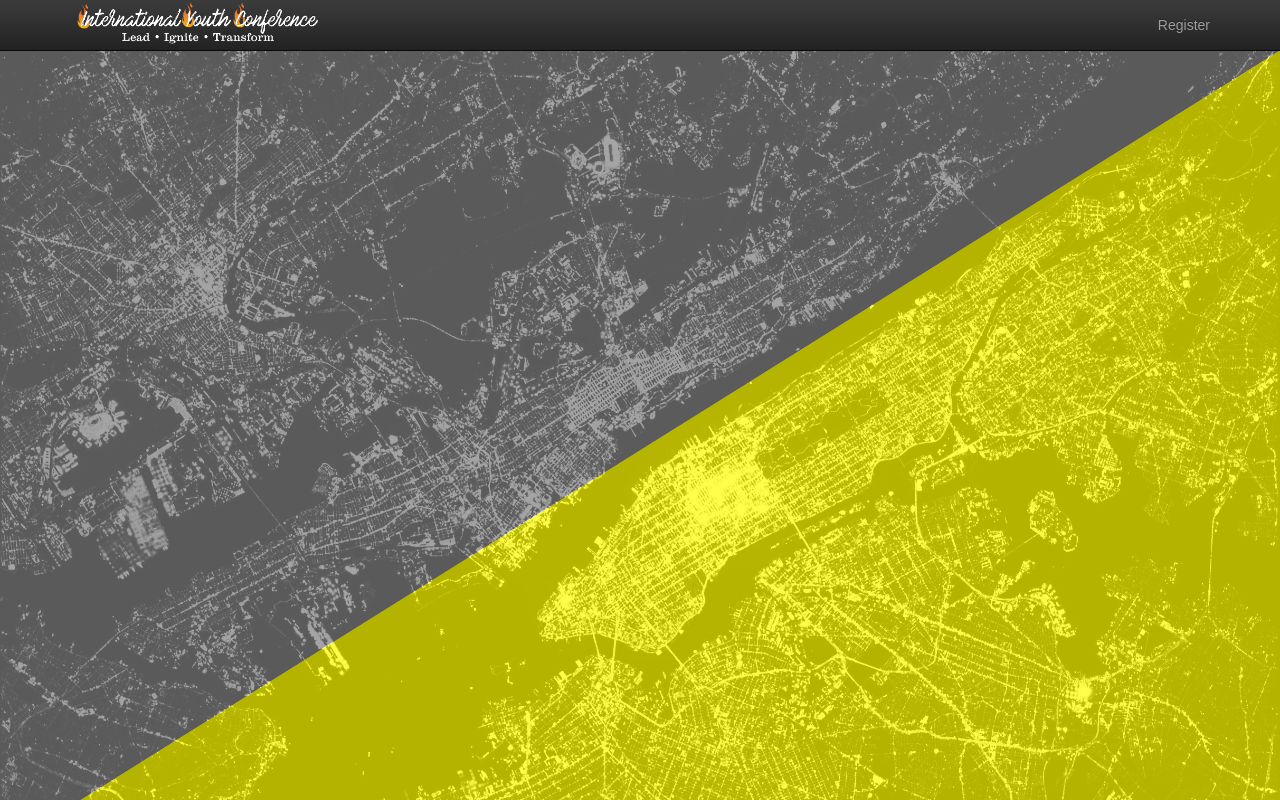
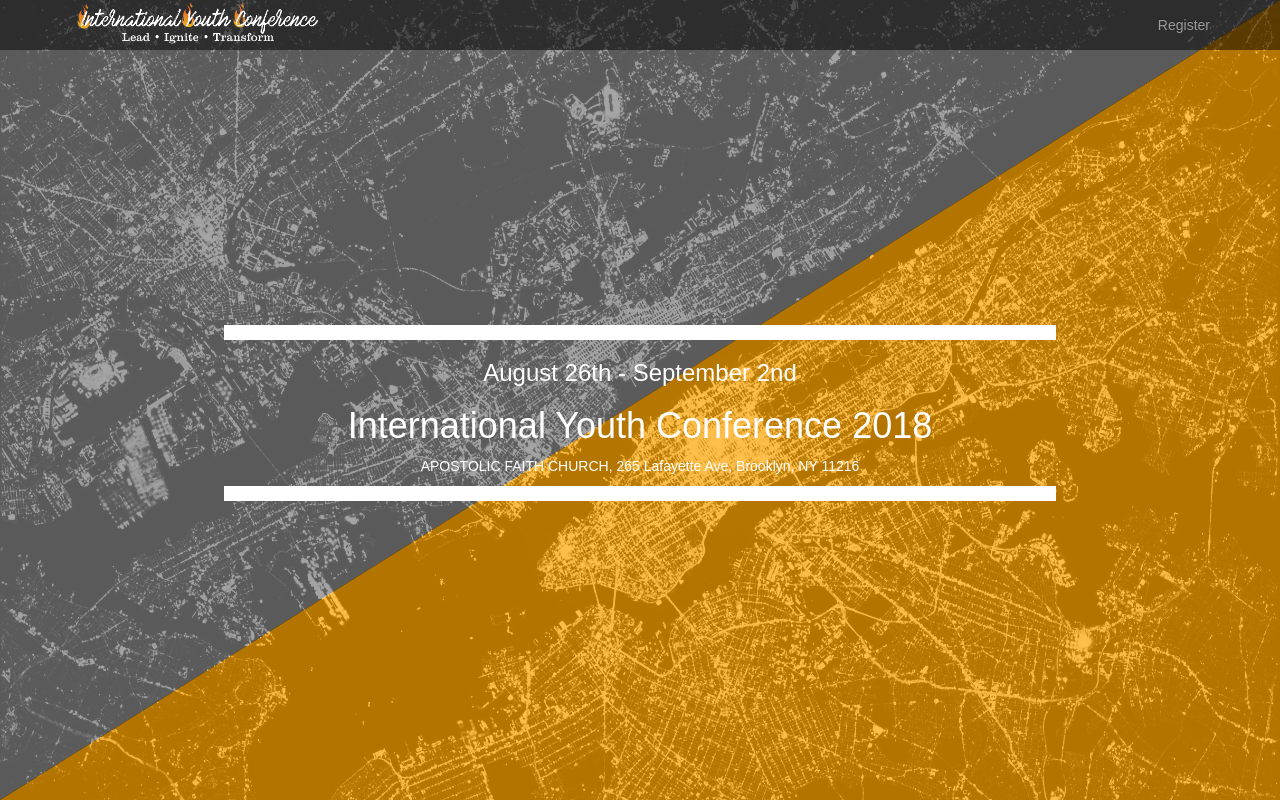
Before and after one commit to kcode20/IYC2018, a React (Create React App) app: page / in a window 1280 px wide. Shown: the top 800 px of the page. Built offline with nearby package versions, Linux system fonts and the light colour scheme; what paypal-checkout would draw is missing.

Commit message:
see through nav, fixed background design

```diff
--- a/src/assets/styles/Home.css
+++ b/src/assets/styles/Home.css
@@ -15,6 +15,14 @@
     opacity: 0.7;
     width: 100%;
     height: 100vh; }
+  .home .header {
+    position: relative;
+    text-align: center;
+    top: -60%;
+    border-bottom: 15px solid white;
+    border-top: 15px solid white;
+    width: 65%;
+    margin: auto; }
   .home .about {
     padding: 16px;
     background-color: #242424; }
--- a/src/assets/styles/Home.scss
+++ b/src/assets/styles/Home.scss
@@ -21,6 +21,16 @@
 		height: 100vh;
 	}
 
+	.header {
+		position: relative;
+		text-align: center;
+		top: -60%;
+		border-bottom: 15px solid white;
+		border-top: 15px solid white;
+		width: 65%;
+		margin: auto;
+	}
+
 	.about {
 		padding: 16px;
 		background-color: #242424;
--- a/src/assets/styles/Navbar.css
+++ b/src/assets/styles/Navbar.css
@@ -3,4 +3,7 @@
   padding-top: 0px; }
 
 nav.navbar.navbar-inverse {
-  margin-bottom: 0px; }
+  margin-bottom: 0px;
+  border-bottom: none;
+  background-color: rgba(0, 0, 0, 0.5);
+  background-image: none; }
--- a/src/assets/styles/Navbar.scss
+++ b/src/assets/styles/Navbar.scss
@@ -5,4 +5,7 @@
 
 nav.navbar.navbar-inverse {
 	margin-bottom: 0px;
+	border-bottom: none;
+	background-color: rgba(0, 0, 0, 0.5);
+	background-image: none;
 }
--- a/src/assets/styles/Registration.css
+++ b/src/assets/styles/Registration.css
@@ -1,2 +1,4 @@
-.registration .column {
-  background-color: red; }
+.registration {
+  margin-top: 50px; }
+  .registration .column {
+    background-color: red; }
--- a/src/assets/styles/Registration.scss
+++ b/src/assets/styles/Registration.scss
@@ -1,4 +1,6 @@
 .registration {
+	margin-top: 50px;
+
 	.column {
 		background-color: red;
 		// margin: auto;
--- a/src/components/Home.jsx
+++ b/src/components/Home.jsx
@@ -17,8 +17,13 @@
 					preserveAspectRatio="none"
 				>
 					<polygon fill="gray" points="100,0 0,100 0,0" />
-					<polygon fill="yellow" points="0,100 100,0 100,100" />
+					<polygon fill="orange" points="0,100 100,0 100,100" />
 				</svg>
+				<div className="header">
+					<h3> August 26th - September 2nd </h3>
+					<h1> International Youth Conference 2018</h1>
+					<p> APOSTOLIC FAITH CHURCH, 265 Lafayette Ave, Brooklyn, NY 11216 </p>
+				</div>
 			</div>
 			<div className="about">
 				<Countdown endtime={deadline} />
--- a/src/index.css
+++ b/src/index.css
@@ -3,15 +3,17 @@
   color: white;
   margin: 0;
   padding: 0;
-  font-family: sans-serif;
-  margin-top: 50px; }
+  font-family: sans-serif; }
 
 .navbar-brand {
   padding-bottom: 0px;
   padding-top: 0px; }
 
 nav.navbar.navbar-inverse {
-  margin-bottom: 0px; }
+  margin-bottom: 0px;
+  border-bottom: none;
+  background-color: rgba(0, 0, 0, 0.5);
+  background-image: none; }
 
 .home {
   background-color: black;
@@ -30,6 +32,14 @@
     opacity: 0.7;
     width: 100%;
     height: 100vh; }
+  .home .header {
+    position: relative;
+    text-align: center;
+    top: -60%;
+    border-bottom: 15px solid white;
+    border-top: 15px solid white;
+    width: 65%;
+    margin: auto; }
   .home .about {
     padding: 16px;
     background-color: #242424; }
@@ -55,5 +65,7 @@
     padding-top: 5px;
     font-size: 16px; }
 
-.registration .column {
-  background-color: red; }
+.registration {
+  margin-top: 50px; }
+  .registration .column {
+    background-color: red; }
--- a/src/index.scss
+++ b/src/index.scss
@@ -4,7 +4,6 @@
 	margin: 0;
 	padding: 0;
 	font-family: sans-serif;
-	margin-top: 50px;
 }
 
 @import 'assets/styles/Navbar.scss';
```
